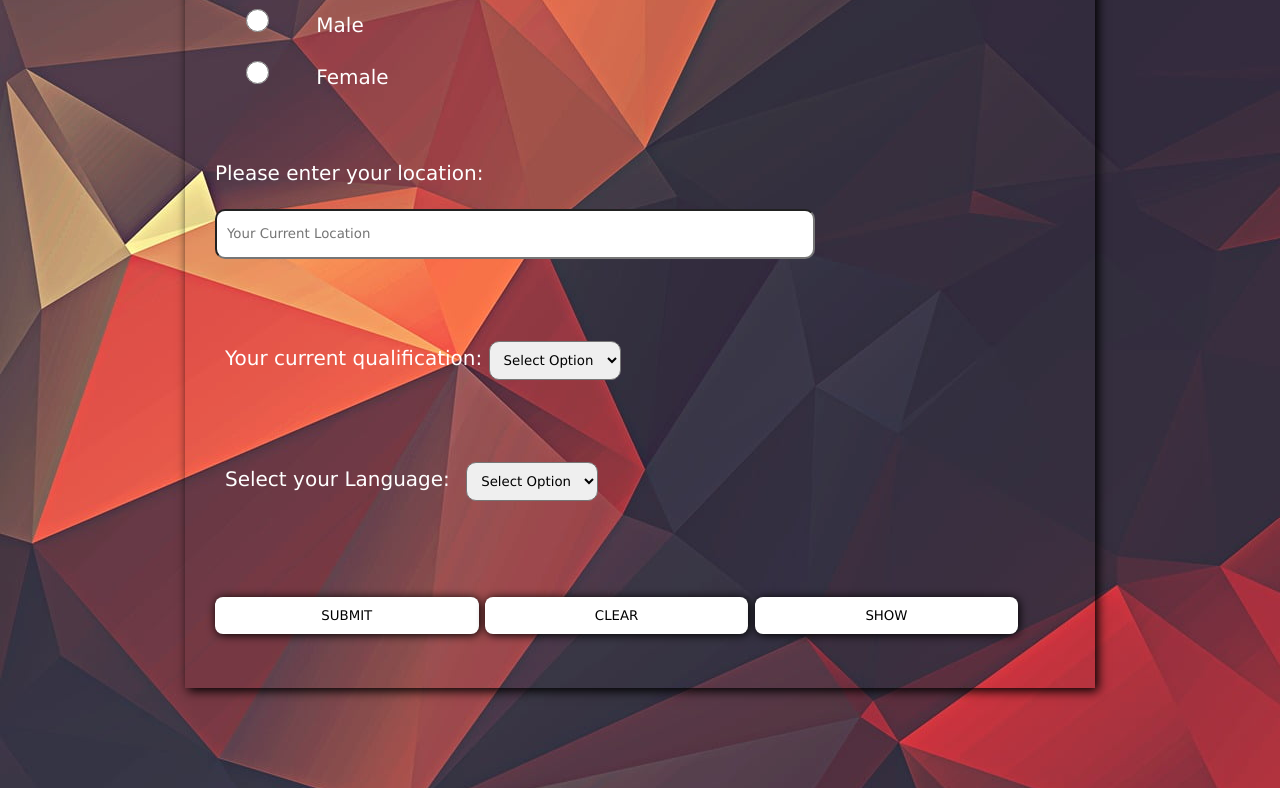
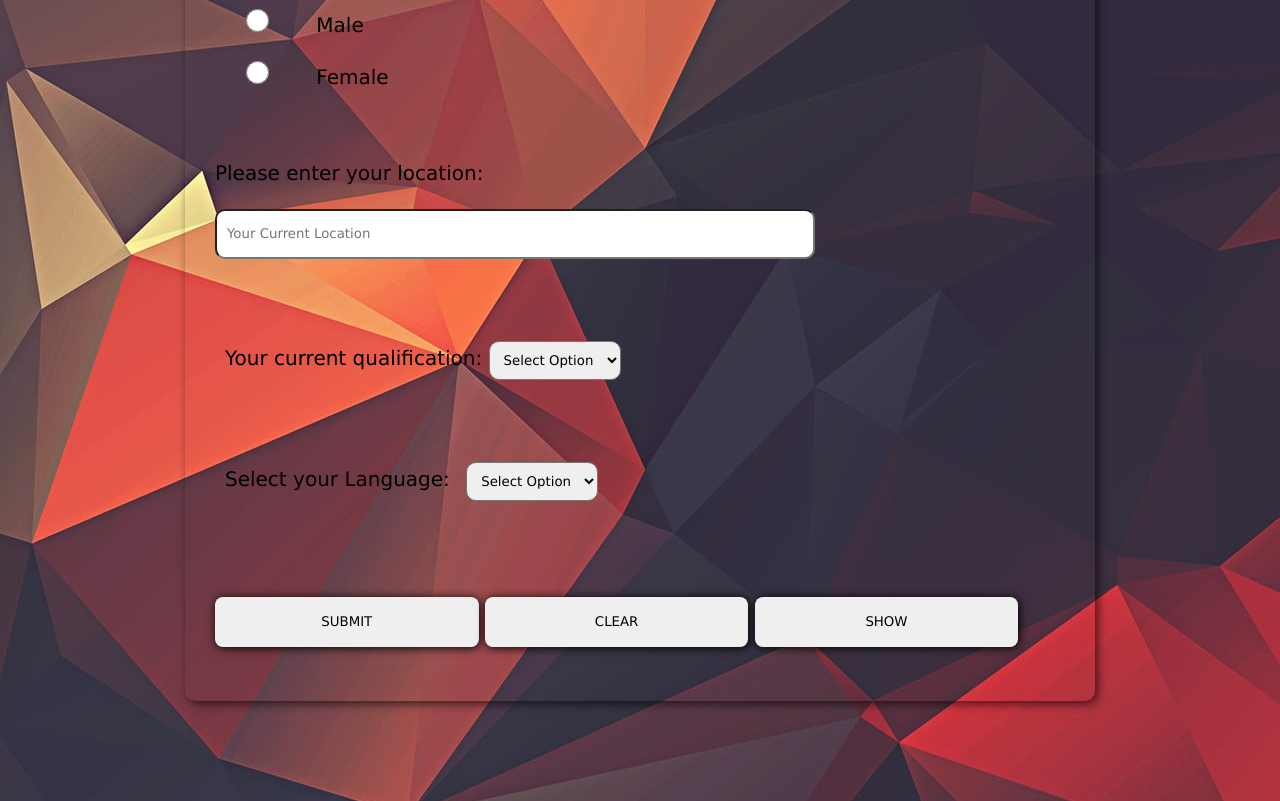
Before and after one commit to cobra4u/INPUT-FORM, a plain HTML site: page index.html in a window 1280 px wide. Shown: the part 922-1723 px from the top of the page. Drawn offline with Linux system fonts and the light colour scheme.

Commit message:
Update style.css

```diff
--- a/style.css
+++ b/style.css
@@ -59,10 +59,11 @@ button {
 
   padding:8px;
   border:55px;
-  background-color:#ffffff;
-  color: linear-gradient(135deg , #ebdc0d, #9b59b6);
+  /* background-color:#000000;
+  color: linear-gradient(135deg , #ebdc0d, #9b59b6); */
   font-weight:500;
-  height:37px;
+
+  height:50px;
   border-radius:8px;
   width:31%;
   box-shadow: 1px 1px 10px rgb(0, 0, 0);
@@ -91,9 +92,9 @@ button[type="button1"]:hover{
  form {
   padding:20px;
   border: 7px  ;
-  border-radius : 0px;
-  box-shadow: 3px 3px 10px rgb(0, 0, 0);
-  color:white;
+  border-radius : 10px;
+  box-shadow: 3px 3px 10px rgba(0, 0, 0, 0.619);
+  color:rgb(0, 0, 0);
 
 }
 
```
